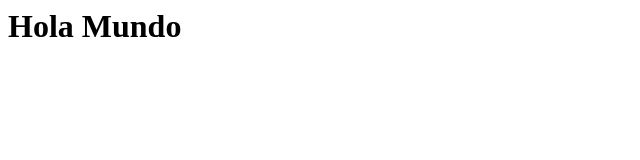
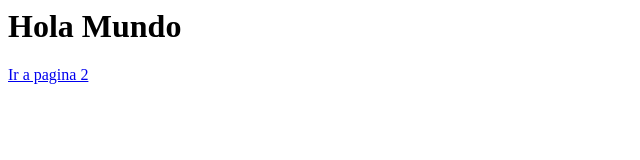
Before and after one commit to Dani040/proy2, a plain HTML site: page index.html in a window 1280 px wide. Shown: the full height of the page, 0-640 px from the left. Drawn offline with Linux system fonts and the light colour scheme.

Commit message:
se agrego enlace a pagina 2 en el archivo indez html

```diff
--- a/index.html
+++ b/index.html
@@ -4,5 +4,6 @@
 </head>
 <body>
      <h1> Hola Mundo </h1>
+     <a href="Pagina2.html">Ir a pagina 2</a>
 </body>
 </html>
```
